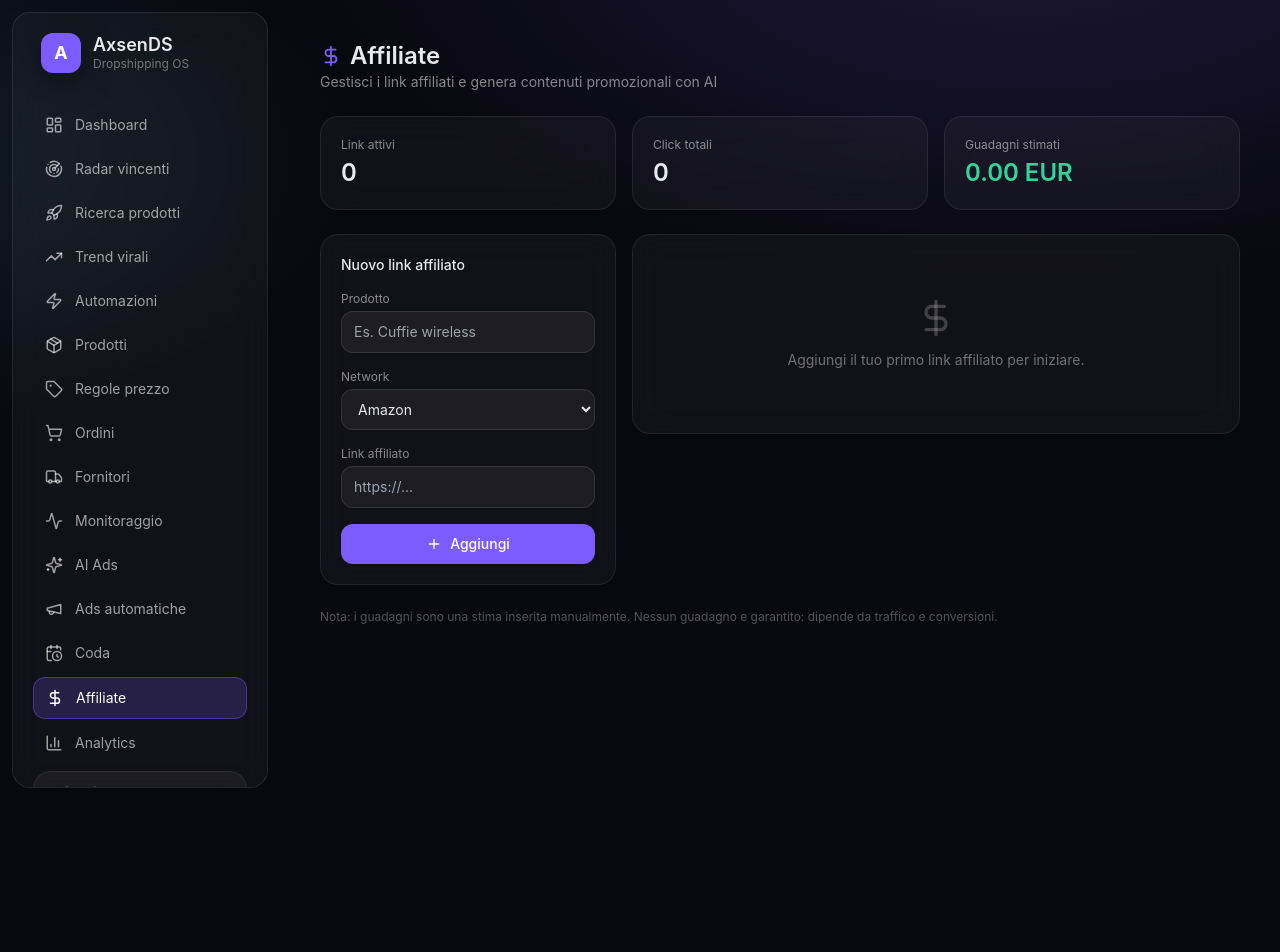
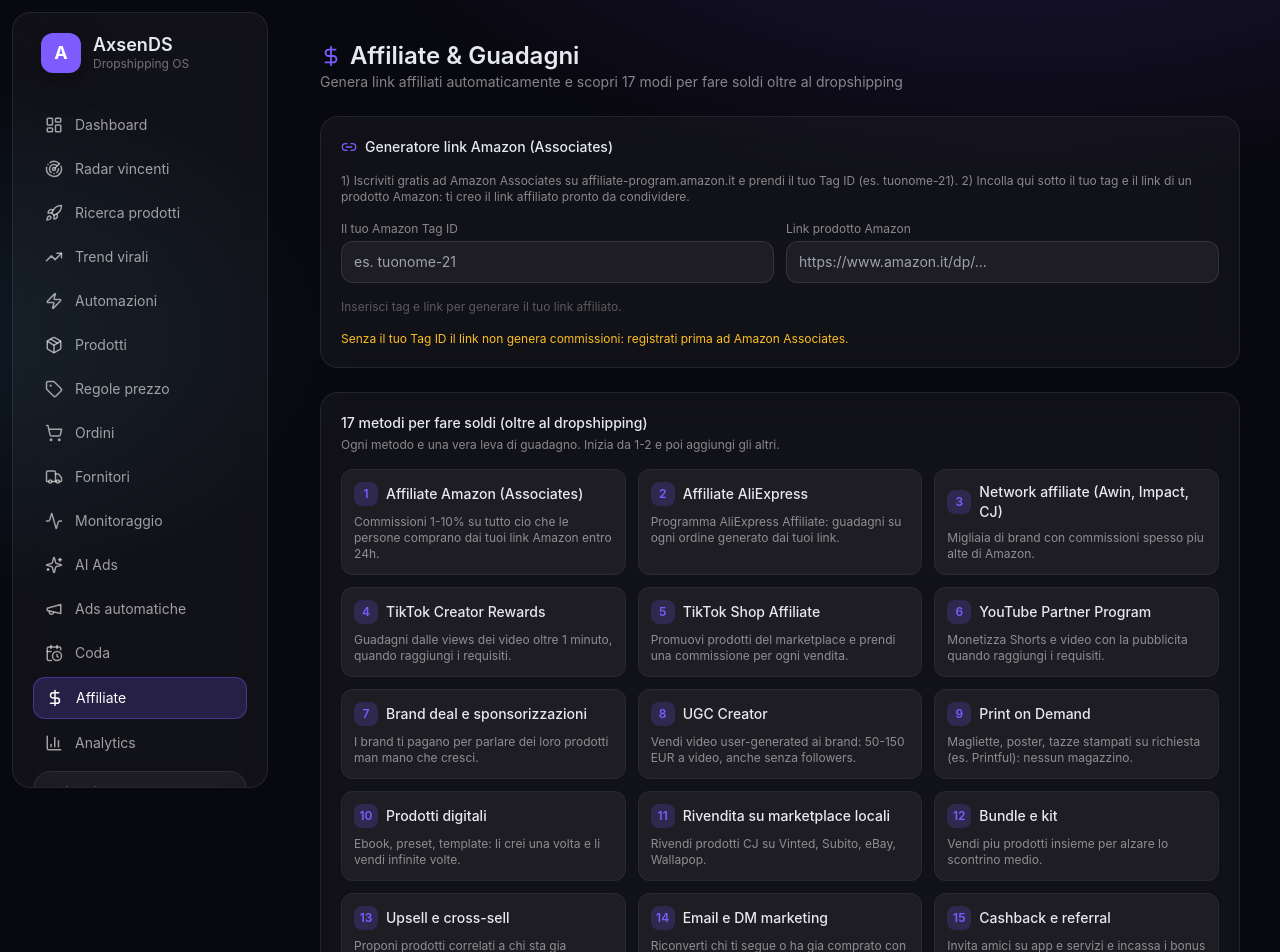
Before and after one commit to AhsenKurtoski/axsends, a Next.js app: page /affiliate in a window 1280 px wide. Shown: the top 952 px of the page. Before the commit the page ends 800 px from the top, so only its background shows below. Built offline with nearby package versions, Linux system fonts and the light colour scheme.

Commit message:
Margine basso +25%, affiliate automatico (generatore link Amazon + 17 metodi), +15 automazioni, scoring ricalibrato

```diff
--- a/app/affiliate/page.tsx
+++ b/app/affiliate/page.tsx
@@ -1,11 +1,45 @@
 'use client'
 
 import { useEffect, useState } from 'react'
-import { DollarSign, Plus, Trash2, Sparkles, Loader2 } from 'lucide-react'
+import { DollarSign, Plus, Trash2, Sparkles, Loader2, Link2, Copy, Check } from 'lucide-react'
 
 type AffLink = { id: string; product: string; network: string; url: string; clicks: number; earnings: number }
 
 const NETWORKS = ['Amazon', 'CJ Affiliate', 'Awin', 'AliExpress', 'Impact', 'Altro']
+
+const METHODS = [
+  { n: 1, title: 'Affiliate Amazon (Associates)', desc: 'Commissioni 1-10% su tutto cio che le persone comprano dai tuoi link Amazon entro 24h.' },
+  { n: 2, title: 'Affiliate AliExpress', desc: 'Programma AliExpress Affiliate: guadagni su ogni ordine generato dai tuoi link.' },
+  { n: 3, title: 'Network affiliate (Awin, Impact, CJ)', desc: 'Migliaia di brand con commissioni spesso piu alte di Amazon.' },
+  { n: 4, title: 'TikTok Creator Rewards', desc: 'Guadagni dalle views dei video oltre 1 minuto, quando raggiungi i requisiti.' },
+  { n: 5, title: 'TikTok Shop Affiliate', desc: 'Promuovi prodotti del marketplace e prendi una commissione per ogni vendita.' },
+  { n: 6, title: 'YouTube Partner Program', desc: 'Monetizza Shorts e video con la pubblicita quando raggiungi i requisiti.' },
+  { n: 7, title: 'Brand deal e sponsorizzazioni', desc: 'I brand ti pagano per parlare dei loro prodotti man mano che cresci.' },
+  { n: 8, title: 'UGC Creator', desc: 'Vendi video user-generated ai brand: 50-150 EUR a video, anche senza followers.' },
+  { n: 9, title: 'Print on Demand', desc: 'Magliette, poster, tazze stampati su richiesta (es. Printful): nessun magazzino.' },
+  { n: 10, title: 'Prodotti digitali', desc: 'Ebook, preset, template: li crei una volta e li vendi infinite volte.' },
+  { n: 11, title: 'Rivendita su marketplace locali', desc: 'Rivendi prodotti CJ su Vinted, Subito, eBay, Wallapop.' },
+  { n: 12, title: 'Bundle e kit', desc: 'Vendi piu prodotti insieme per alzare lo scontrino medio.' },
+  { n: 13, title: 'Upsell e cross-sell', desc: 'Proponi prodotti correlati a chi sta gia comprando.' },
+  { n: 14, title: 'Email e DM marketing', desc: 'Riconverti chi ti segue o ha gia comprato con messaggi mirati.' },
+  { n: 15, title: 'Cashback e referral', desc: 'Invita amici su app e servizi e incassa i bonus referral.' },
+  { n: 16, title: 'Lead generation', desc: 'Raccogli contatti interessati e monetizzali con offerte mirate.' },
+  { n: 17, title: 'Servizio social per altri', desc: 'Offri il tuo sistema AI come servizio a piccoli negozi, a pagamento mensile.' },
+]
+
+function buildAmazonLink(rawUrl: string, tag: string): string {
+  let url = (rawUrl || '').trim()
+  if (!url) return ''
+  if (url.indexOf('http') !== 0) url = 'https://' + url
+  try {
+    const u = new URL(url)
+    if (tag) u.searchParams.set('tag', tag)
+    return u.toString()
+  } catch (err) {
+    const sep = url.indexOf('?') >= 0 ? '&' : '?'
+    return tag ? url + sep + 'tag=' + encodeURIComponent(tag) : url
+  }
+}
 
 export default function AffiliatePage() {
   const [links, setLinks] = useState<AffLink[]>([])
@@ -16,10 +50,16 @@
   const [genLoading, setGenLoading] = useState(false)
   const [genFor, setGenFor] = useState<string | null>(null)
 
+  const [amazonTag, setAmazonTag] = useState('')
+  const [rawAmazon, setRawAmazon] = useState('')
+  const [copied, setCopied] = useState(false)
+
   useEffect(() => {
     try {
       const raw = localStorage.getItem('axsends_affiliate')
       if (raw) setLinks(JSON.parse(raw))
+      const tag = localStorage.getItem('axsends_amazon_tag')
+      if (tag) setAmazonTag(tag)
     } catch (err) {
       // nessun dato salvato
     }
@@ -32,6 +72,34 @@
     } catch (err) {
       // localStorage non disponibile
     }
+  }
+
+  function saveTag(v: string) {
+    setAmazonTag(v)
+    try {
+      localStorage.setItem('axsends_amazon_tag', v)
+    } catch (err) {
+      // localStorage non disponibile
+    }
+  }
+
+  const amazonLink = buildAmazonLink(rawAmazon, amazonTag)
+
+  function copyAmazon() {
+    if (!amazonLink) return
+    try {
+      navigator.clipboard.writeText(amazonLink)
+      setCopied(true)
+      setTimeout(() => setCopied(false), 1500)
+    } catch (err) {
+      // clipboard non disponibile
+    }
+  }
+
+  function addAmazonToLinks() {
+    if (!amazonLink) return
+    const item: AffLink = { id: String(Date.now()), product: product || 'Prodotto Amazon', network: 'Amazon', url: amazonLink, clicks: 0, earnings: 0 }
+    persist([item].concat(links))
   }
 
   function add(e: React.FormEvent) {
@@ -72,10 +140,62 @@
     <div className='space-y-6'>
       <header>
         <h1 className='flex items-center gap-2 text-2xl font-semibold'>
-          <DollarSign className='text-brand' size={22} /> Affiliate
+          <DollarSign className='text-brand' size={22} /> Affiliate & Guadagni
         </h1>
-        <p className='text-sm text-white/50'>Gestisci i link affiliati e genera contenuti promozionali con AI</p>
+        <p className='text-sm text-white/50'>Genera link affiliati automaticamente e scopri 17 modi per fare soldi oltre al dropshipping</p>
       </header>
+
+      <div className='glass space-y-4 p-5'>
+        <div className='flex items-center gap-2 text-sm font-medium'>
+          <Link2 size={16} className='text-brand' /> Generatore link Amazon (Associates)
+        </div>
+        <p className='text-xs text-white/50'>
+          1) Iscriviti gratis ad Amazon Associates su affiliate-program.amazon.it e prendi il tuo Tag ID (es. tuonome-21). 2) Incolla qui sotto il tuo tag e il link di un prodotto Amazon: ti creo il link affiliato pronto da condividere.
+        </p>
+        <div className='grid gap-3 sm:grid-cols-2'>
+          <div>
+            <label className='mb-1 block text-xs text-white/50'>Il tuo Amazon Tag ID</label>
+            <input value={amazonTag} onChange={(e) => saveTag(e.target.value)} placeholder='es. tuonome-21' className='w-full rounded-xl border border-white/10 bg-white/5 px-3 py-2.5 text-sm outline-none focus:border-brand/50' />
+          </div>
+          <div>
+            <label className='mb-1 block text-xs text-white/50'>Link prodotto Amazon</label>
+            <input value={rawAmazon} onChange={(e) => setRawAmazon(e.target.value)} placeholder='https://www.amazon.it/dp/...' className='w-full rounded-xl border border-white/10 bg-white/5 px-3 py-2.5 text-sm outline-none focus:border-brand/50' />
+          </div>
+        </div>
+        {amazonLink ? (
+          <div className='rounded-xl border border-brand/30 bg-brand/10 p-3'>
+            <div className='text-xs text-white/50'>Il tuo link affiliato</div>
+            <div className='mt-1 break-all text-sm text-brand'>{amazonLink}</div>
+            <div className='mt-3 flex gap-2'>
+              <button onClick={copyAmazon} className='flex items-center gap-1.5 rounded-lg bg-brand px-3 py-1.5 text-xs text-white transition hover:bg-brand-dark'>
+                {copied ? <Check size={13} /> : <Copy size={13} />} {copied ? 'Copiato' : 'Copia link'}
+              </button>
+              <button onClick={addAmazonToLinks} className='flex items-center gap-1.5 rounded-lg border border-white/15 px-3 py-1.5 text-xs text-white/80 transition hover:bg-white/5'>
+                <Plus size={13} /> Salva nella lista
+              </button>
+            </div>
+          </div>
+        ) : (
+          <p className='text-xs text-white/30'>Inserisci tag e link per generare il tuo link affiliato.</p>
+        )}
+        {!amazonTag ? <p className='text-xs text-amber-400'>Senza il tuo Tag ID il link non genera commissioni: registrati prima ad Amazon Associates.</p> : null}
+      </div>
+
+      <div className='glass p-5'>
+        <div className='mb-1 text-sm font-medium'>17 metodi per fare soldi (oltre al dropshipping)</div>
+        <p className='mb-4 text-xs text-white/50'>Ogni metodo e una vera leva di guadagno. Inizia da 1-2 e poi aggiungi gli altri.</p>
+        <div className='grid grid-cols-1 gap-3 sm:grid-cols-2 lg:grid-cols-3'>
+          {METHODS.map((m) => (
+            <div key={m.n} className='rounded-xl border border-white/5 bg-white/5 p-3'>
+              <div className='flex items-center gap-2'>
+                <span className='grid h-6 w-6 shrink-0 place-items-center rounded-lg bg-brand/20 text-xs font-semibold text-brand'>{m.n}</span>
+                <span className='text-sm font-medium'>{m.title}</span>
+              </div>
+              <p className='mt-2 text-xs text-white/50'>{m.desc}</p>
+            </div>
+          ))}
+        </div>
+      </div>
 
       <div className='grid grid-cols-1 gap-4 sm:grid-cols-3'>
         <div className='glass p-5'>
@@ -153,11 +273,11 @@
                       <div className='space-y-3 text-sm'>
                         <div>
                           <div className='text-xs uppercase tracking-wide text-brand'>Caption</div>
-                          {gen.captions.map((c: string, i: number) => (
+                          {(gen.captions || []).map((c: string, i: number) => (
                             <p key={i} className='mt-1 text-white/80'>{c}</p>
                           ))}
                         </div>
-                        <p className='text-brand'>{gen.hashtags.join(' ')}</p>
+                        <p className='text-brand'>{(gen.hashtags || []).join(' ')}</p>
                         <div className='rounded-xl border border-white/10 bg-white/5 p-3 text-xs text-white/60'>{gen.disclosure}</div>
                       </div>
                     ) : null}
@@ -169,7 +289,7 @@
         </div>
       </div>
 
-      <p className='text-xs text-white/30'>Nota: i guadagni sono una stima inserita manualmente. Nessun guadagno e garantito: dipende da traffico e conversioni.</p>
+      <p className='text-xs text-white/30'>Nota onesta: i guadagni non sono garantiti e dipendono da traffico e conversioni. Questi strumenti aumentano le tue possibilita, non promettono soldi sicuri.</p>
     </div>
   )
 }
--- a/app/api/import/route.ts
+++ b/app/api/import/route.ts
@@ -4,8 +4,8 @@
 
 export const dynamic = 'force-dynamic'
 
-// Margine di default applicato al costo del fornitore
-const MARKUP = 2.5
+// Margine basso di default applicato al costo del fornitore: +25%.
+const MARKUP = 1.25
 
 type ImportItem = {
   externalId: string
--- a/app/automation/page.tsx
+++ b/app/automation/page.tsx
@@ -38,6 +38,21 @@
   { id: 'autoimport', label: 'Import automatico winners', desc: 'Importa i top del radar nel catalogo', status: 'Richiede Supabase' },
   { id: 'roi', label: 'Tracker profitti e ROI', desc: 'Calcolo automatico di margine e ritorno per prodotto', status: 'Richiede Supabase' },
   { id: 'report', label: 'Report giornaliero', desc: 'Riepilogo vendite e margini ogni giorno', status: 'Richiede Supabase' },
+  { id: 'amazonaff', label: 'Link affiliati Amazon', desc: 'Genera link Amazon col tuo tag Associates in automatico', status: 'Attivo' },
+  { id: 'bundles', label: 'Bundle e kit prodotti', desc: 'Suggerisce abbinamenti per alzare lo scontrino medio', status: 'Richiede AI' },
+  { id: 'upsell', label: 'Upsell e cross-sell', desc: 'Propone prodotti correlati per ogni acquisto', status: 'Richiede AI' },
+  { id: 'emailflow', label: 'Email e DM di recupero', desc: 'Messaggi automatici per carrelli e clienti', status: 'Richiede AI' },
+  { id: 'ugc', label: 'Script UGC per brand', desc: 'Genera script video da vendere come UGC creator', status: 'Richiede AI' },
+  { id: 'pod', label: 'Print on demand', desc: 'Idee grafiche e copy per magliette e poster', status: 'Richiede AI' },
+  { id: 'multilang', label: 'Traduzione multilingua', desc: 'Schede e ads tradotte dall AI per nuovi mercati', status: 'Richiede AI' },
+  { id: 'calendar', label: 'Calendario contenuti', desc: 'Piano editoriale settimanale generato dall AI', status: 'Richiede AI' },
+  { id: 'niche', label: 'Scout di nicchie', desc: 'Trova nicchie con domanda e poca concorrenza', status: 'Richiede AI' },
+  { id: 'reviews', label: 'FAQ e recensioni AI', desc: 'Genera FAQ e risposte per la scheda prodotto', status: 'Richiede AI' },
+  { id: 'thumbnail', label: 'Titoli e copertine virali', desc: 'Idee di titoli e thumbnail ottimizzate dall AI', status: 'Richiede AI' },
+  { id: 'trendalert', label: 'Alert trend TikTok', desc: 'Segnala prodotti che stanno esplodendo ora', status: 'Attivo' },
+  { id: 'pricewatch', label: 'Watcher prezzi competitor', desc: 'Confronta i tuoi prezzi con la fascia di mercato', status: 'Attivo' },
+  { id: 'lowmargin', label: 'Margine basso intelligente', desc: 'Prezzi col +15-30% per vendere di piu sul volume', status: 'Attivo' },
+  { id: 'kpigoal', label: 'KPI e obiettivo mensile', desc: 'Traccia l avanzamento verso il tuo obiettivo di guadagno', status: 'Richiede Supabase' },
 ]
 
 export default function AutomationPage() {
--- a/app/pricing/page.tsx
+++ b/app/pricing/page.tsx
@@ -6,9 +6,9 @@
 const SAMPLE = [5, 10, 15, 25, 40, 60]
 
 export default function PricingPage() {
-  const [markup, setMarkup] = useState(2.8)
+  const [markup, setMarkup] = useState(1.25)
   const [round99, setRound99] = useState(true)
-  const [minMargin, setMinMargin] = useState(35)
+  const [minMargin, setMinMargin] = useState(20)
   const [saved, setSaved] = useState(false)
 
   useEffect(() => {
@@ -53,7 +53,7 @@
         <h1 className='flex items-center gap-2 text-2xl font-semibold'>
           <Tag className='text-brand' size={22} /> Regole di prezzo automatiche
         </h1>
-        <p className='text-sm text-white/50'>Definisci markup, margine minimo e arrotondamento applicati agli import</p>
+        <p className='text-sm text-white/50'>Margine basso consigliato: markup 1.25 (+25%) e margine minimo 20% per vendere di piu</p>
       </header>
 
       <div className='grid gap-6 lg:grid-cols-3'>
@@ -62,7 +62,7 @@
             <span className='text-xs text-white/50'>Markup (moltiplicatore sul costo)</span>
             <input
               type='number'
-              step={0.1}
+              step={0.05}
               min={1}
               value={markup}
               onChange={(e) => setMarkup(Number(e.target.value) || 1)}
@@ -99,6 +99,7 @@
               </>
             )}
           </button>
+          <p className='text-xs text-white/30'>Suggerimento: con margine basso (+15-30%) i tuoi prezzi battono i concorrenti e converti di piu. Il profitto arriva dal volume.</p>
         </div>
 
         <div className='glass p-5 lg:col-span-2'>
--- a/lib/products.ts
+++ b/lib/products.ts
@@ -9,17 +9,20 @@
   popularity: number
 }
 
-export const MARKUP = 2.8
+// Margine basso: ricarico del +25% sul costo (profitto reale 15-30%).
+// Cosi i prezzi restano competitivi e si vende di piu.
+export const MARKUP = 1.25
 
 export function scoreProduct(cost: number, popularity: number): { score: number; label: string } {
   const suggested = cost * MARKUP
-  const profit = suggested - cost
-  const marginScore = Math.min(40, profit / 1.5)
-  let priceScore = 6
-  if (suggested >= 15 && suggested <= 60) priceScore = 30
-  else if (suggested >= 8 && suggested < 15) priceScore = 18
-  else if (suggested > 60 && suggested <= 90) priceScore = 15
-  const popScore = Math.min(30, Math.log10(popularity + 1) * 12)
+  const marginPct = suggested > 0 ? ((suggested - cost) / suggested) * 100 : 0
+  // Con margine basso pesiamo di piu domanda e fascia di prezzo.
+  const marginScore = Math.min(30, marginPct * 1.4)
+  let priceScore = 8
+  if (suggested >= 12 && suggested <= 45) priceScore = 35
+  else if (suggested >= 6 && suggested < 12) priceScore = 24
+  else if (suggested > 45 && suggested <= 80) priceScore = 18
+  const popScore = Math.min(35, Math.log10(popularity + 1) * 14)
   const total = Math.round(Math.max(0, Math.min(100, marginScore + priceScore + popScore)))
   let label = 'Da valutare'
   if (total >= 75) label = 'Winning 🔥'
```
